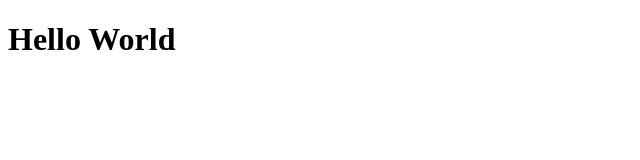
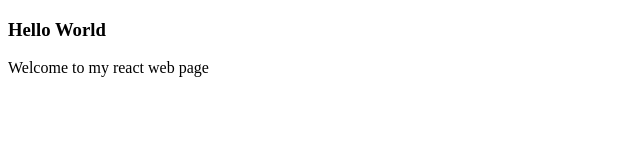
Before and after one commit to kuznetsovandrey76/react, a React app: page / in a window 1280 px wide. Shown: the whole page, without its empty margins (0-640 px from the left). Built offline with nearby package versions, Linux system fonts and the light colour scheme.

Commit message:
add p in body

```diff
--- a/public/index.html
+++ b/public/index.html
@@ -2,7 +2,7 @@
 <html lang="en">
   <head>
     <meta charset="utf-8" />
-    <title>React App</title>
+    <title>First App</title>
   </head>
   <body>
     <div id="root"></div>
--- a/src/index.js
+++ b/src/index.js
@@ -2,7 +2,12 @@ import React from 'react';
 import {render} from 'react-dom';
 
 function HelloWorld() {
-	return <h1>Hello World</h1>;
+    return (
+        <div>
+            <h3>Hello World</h3>
+            <p>Welcome to my react web page</p>
+        </div>
+    )
 }
 
 render(<HelloWorld />, document.getElementById('root'));
```
